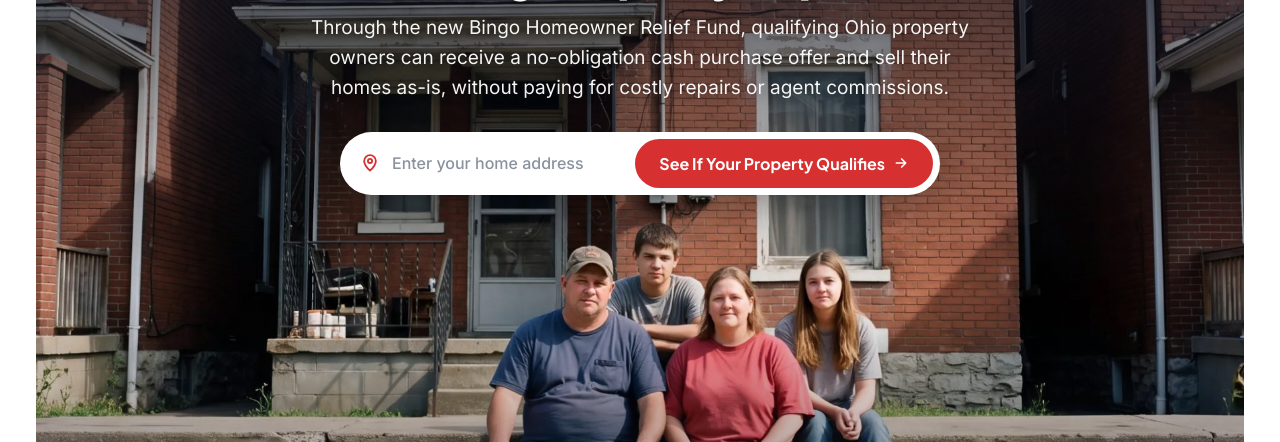
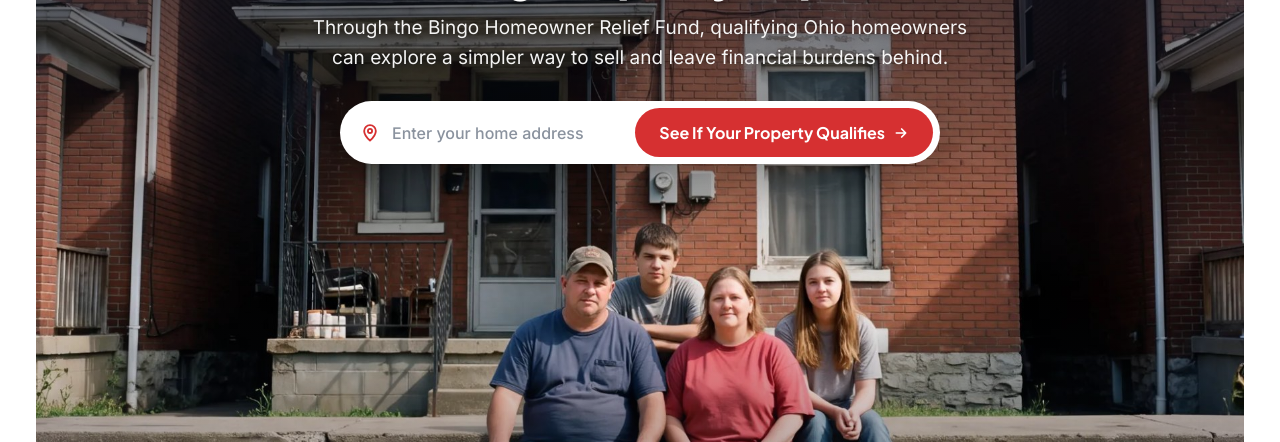
Before and after one commit to pete0723/Bingo-Home-Buyers, a plain HTML site: page relief-fund.html in a window 1280 px wide. Shown: the part 358-800 px from the top of the page. Drawn offline with Linux system fonts and the light colour scheme.

Commit message:
Relief fund page: new subheadline
Co-Authored-By: Claude Opus 5.5 <noreply@anthropic.com>
Claude-Session: https://claude.ai/code/session_01WLkXepiSknKQbNw5FqbbBR

```diff
--- a/relief-fund.html
+++ b/relief-fund.html
@@ -367,7 +367,7 @@
         <div class="hero-inner">
           <p class="hero-rating"><span class="stars" aria-hidden="true">★★★★★</span> Rated 5.0 stars by sellers on Facebook</p>
           <h1 class="h1-fund">Finally, <span class="h1-red">Relief for Ohio Homeowners</span> Facing Costly Repairs and Mounting Property Expenses</h1>
-          <p class="sub">Through the new Bingo Homeowner Relief Fund, qualifying Ohio property owners can receive a no-obligation cash purchase offer and sell their homes as-is, without paying for costly repairs or agent commissions.</p>
+          <p class="sub">Through the Bingo Homeowner Relief Fund, qualifying Ohio homeowners can explore a simpler way to sell and leave financial burdens behind.</p>
           <form id="lead-form">
           <!-- ══ STEP 1 — address first (minimal friction) ══ -->
           <div class="form-step" data-step="1">
```
